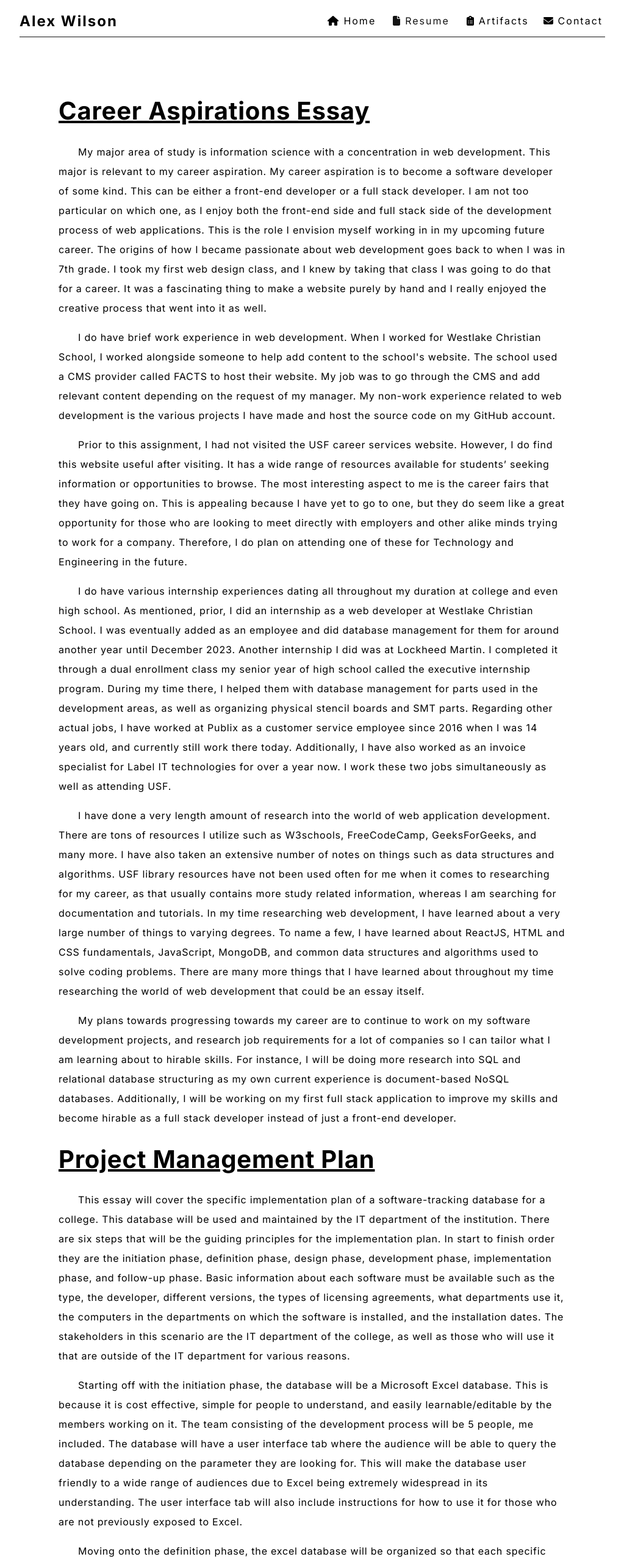
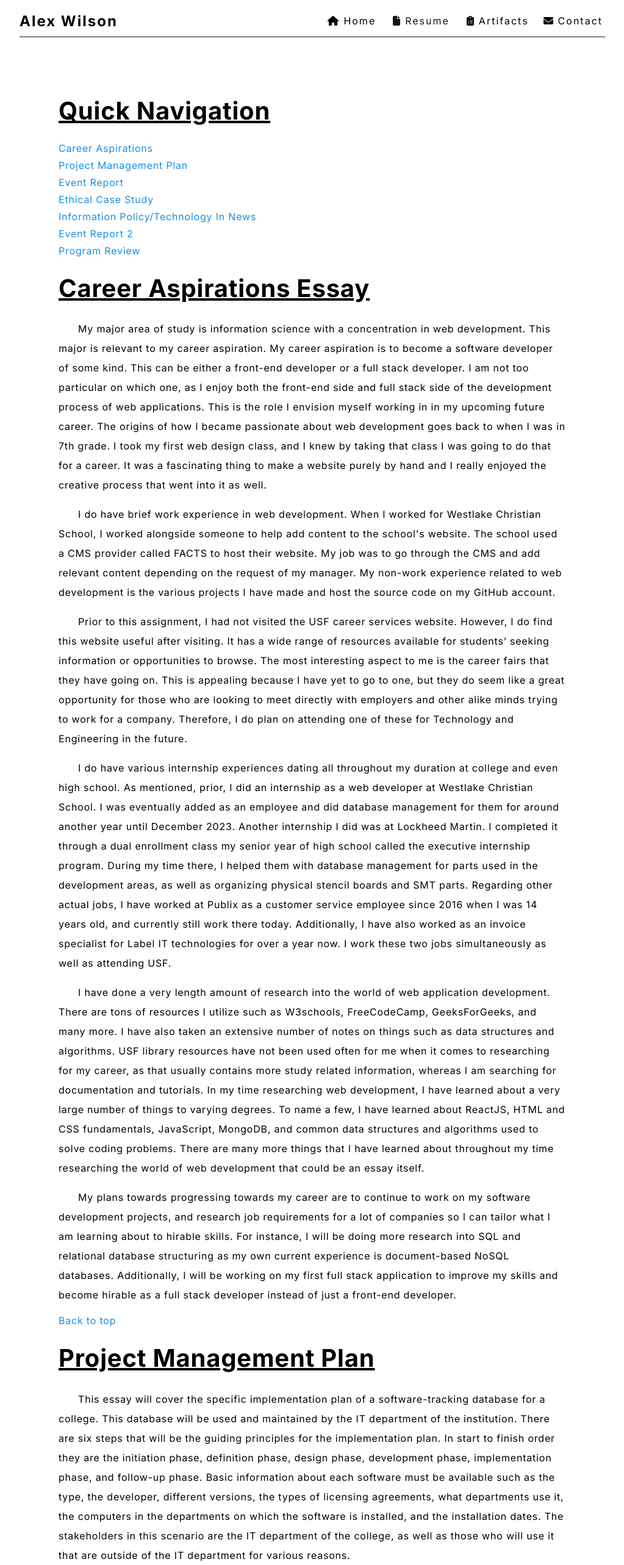
Before and after one commit to apreswilson/eportfolio, a React (Vite) app: page /artifacts in a window 1280 px wide. Shown: the top 2566 px of the page at 61% size, without its empty margins (128-1151 px from the left). Built offline with nearby package versions, Linux system fonts and the light colour scheme.

Commit message:
updates made

```diff
--- a/src/layouts/navbar/navbar.tsx
+++ b/src/layouts/navbar/navbar.tsx
@@ -29,7 +29,7 @@ export default function Navbar() {
                <FontAwesomeIcon icon={faClipboardList} />
                <p>Artifacts</p>
             </li>
-            <li onClick={() => navigate("/")}>
+            <li onClick={() => navigate("/contact")}>
                <FontAwesomeIcon icon={faEnvelope} />
                <p>Contact</p>
             </li>
--- a/src/pages/artifacts/artifacts.module.scss
+++ b/src/pages/artifacts/artifacts.module.scss
@@ -3,6 +3,27 @@
 .artifacts_main {
    h1 {
       text-decoration: underline;
+   }
+
+   .quicknav {
+      display: flex;
+      flex-direction: column;
+      gap: global.$normal-gap;
+      list-style: none;
+      margin: 0;
+      padding: 0;
+
+      &>li>a {
+         text-decoration: none;
+         color: global.$default-blue;
+      }
+   }
+
+   .back_to_top,
+   a {
+      text-decoration: none;
+      margin: 3rem 0;
+      color: global.$default-blue;
    }
 
    p {
--- a/src/pages/artifacts/artifacts.tsx
+++ b/src/pages/artifacts/artifacts.tsx
@@ -3,7 +3,17 @@ import styles from "./artifacts.module.scss";
 export default function Artifacts() {
    return (
       <main className={styles.artifacts_main}>
-         <h1>Career Aspirations Essay</h1>
+         <h1>Quick Navigation</h1>
+         <ul id="quicknav" className={styles.quicknav}>
+            <li><a href="#career-aspirations">Career Aspirations</a></li>
+            <li><a href="#project-management-plan">Project Management Plan</a></li>
+            <li><a href="#event-report-1">Event Report</a></li>
+            <li><a href="#ethical-case-study">Ethical Case Study</a></li>
+            <li><a href="#information-policy-in-news">Information Policy/Technology In News</a></li>
+            <li><a href="#event-report-2">Event Report 2</a></li>
+            <li><a href="#program-review">Program Review</a></li>
+         </ul>
+         <h1 id="career-aspirations">Career Aspirations Essay</h1>
          <p>
             My major area of study is information science with a concentration in web development. This major is relevant to my career aspiration. My career aspiration is to become a software developer of some kind. This can be either a front-end developer or a full stack developer. I am not too particular on which one, as I enjoy both the front-end side and full stack side of the development process of web applications. This is the role I envision myself working in in my upcoming future career. The origins of how I became passionate about web development goes back to when I was in 7th grade. I took my first web design class, and I knew by taking that class I was going to do that for a career. It was a fascinating thing to make a website purely by hand and I really enjoyed the creative process that went into it as well.
          </p>
@@ -22,7 +32,8 @@ export default function Artifacts() {
          <p>
             My plans towards progressing towards my career are to continue to work on my software development projects, and research job requirements for a lot of companies so I can tailor what I am learning about to hirable skills. For instance, I will be doing more research into SQL and relational database structuring as my own current experience is document-based NoSQL databases. Additionally, I will be working on my first full stack application to improve my skills and become hirable as a full stack developer instead of just a front-end developer.
          </p>
-         <h1>Project Management Plan</h1>
+         <a href="#quicknav" className={styles.back_to_top}>Back to top</a>
+         <h1 id="project-management-plan">Project Management Plan</h1>
          <p>
             This essay will cover the specific implementation plan of a software-tracking database for a college. This database will be used and maintained by the IT department of the institution. There are six steps that will be the guiding principles for the implementation plan. In start to finish order they are the initiation phase, definition phase, design phase, development phase, implementation phase, and follow-up phase. Basic information about each software must be available such as the type, the developer, different versions, the types of licensing agreements, what departments use it, the computers in the departments on which the software is installed, and the installation dates. The stakeholders in this scenario are the IT department of the college, as well as those who will use it that are outside of the IT department for various reasons.
          </p>
@@ -48,8 +59,8 @@ export default function Artifacts() {
          <p>
             In conclusion, the database implementation plan is divided into six steps, with each section laid out in specific detail as to the process of creating the database. This originates all the way from it just being an idea, to the follow-up process after the database has been developed. Since the database itself is quite simple in its architecture and actual process, it is versatile to more nuanced and specific details that this implementation plan potentially overlooks.
          </p>
-
-         <h1>Event Report</h1>
+         <a href="#quicknav" className={styles.back_to_top}>Back to top</a>
+         <h1 id="event-report-1">Event Report</h1>
          <p>
             For this event report, I watched a JSConf lecture. JSConf is an organization that hosts conferences around the world for the sole purpose of talking about JavaScript. There are currently 18 locations that JSConf is hosted. This specific conference was held in Budapest. The main speaker is a man named Kilian Valkhof, who has over 20 years of experience in making web applications. I attended this conference via YouTube on October 1, 2024. The duration of the lecture is 33 minutes and 50 seconds. The main point of the lecture is to discuss the ways developers can go about doing something they would normally perform in JavaScript, but instead doing it in CSS and HTML.
          </p>
@@ -68,10 +79,10 @@ export default function Artifacts() {
          <p>
             This JSConf event was quite insightful in teaching ways to utilize the power of raw HTML, CSS, and the browser to do things that many would think could only be done in JavaScript. The methods discussed in the lecture will help save tons of time for specific feature implementations to be made to my web applications. Overall, I found this lecture to be very educational and give me a new perspective on trying to see if it is possible to implement a feature in raw HTML and CSS before going straight to JavaScript.
          </p>
-         <p>
-            <a href="https://www.youtube.com/watch?v=IP_rtWEMR0o">View Event</a>
-         </p>
-         <h1>Ethical Case Study Analysis</h1>
+         <a href="https://www.youtube.com/watch?v=IP_rtWEMR0o">View Event</a>
+         <br />
+         <a href="#quicknav" className={styles.back_to_top}>Back to top</a>
+         <h1 id="ethical-case-study">Ethical Case Study Analysis</h1>
          <p>
             The Internet of Things (IoT) are electronic devices that can connect to the Internet in some way. These devices can range from apple watches to speakers. Often associated with the label of “smart” technology. The IoT continues to grow increasingly ubiquitous as developments are made in the field of technology very regularly. Additionally, companies seek to capitalize on making as many IoT related products as possible. Millions of households across the US have various IoT devices that are incorporated into their daily life. Is this entirely a good thing though? For example, having more things tracking data relating to you means that hackers can obtain more information on you if you are a victim of a cybercrime. The following essay will address some valid concerns that come with having a wide range of IoT devices in your home, and possibly provide a new perspective to consider when choosing to increase the quantity of IoT devices incorporated into your daily life.
          </p>
@@ -87,7 +98,8 @@ export default function Artifacts() {
          <p>
             In conclusion, the degree of IoT you choose to have in your home is determined by your tolerance for things such as potential surveillance, and increased avenues of being attacked. However, when thought about critically, and considering the recommendations discussed in this essay, these potential concerns can be mitigated. It is ideal to have a foundational understanding of your preferences and boundaries of IoT’s involvement in your life as the number of devices that are created continue to grow, and the number of homes that contain them also increase.
          </p>
-         <h1>Information Policy/Technology in the News</h1>
+         <a href="#quicknav" className={styles.back_to_top}>Back to top</a>
+         <h1 id="information-policy-in-news">Information Policy/Technology in the News</h1>
          <p>
             The information policy topic this essay will be covering is ACM’s statement regarding responsible algorithmic systems. For better understanding, algorithmic systems usually are something built with an artificial intelligence (AI) foundation underneath it. For example, a Tesla’s self-driving mode would be considered an algorithmic system as it uses AI in its decision-making process. The statement covers how organizations making these types of systems place high emphasis on setting up protocol for how decisions by the system are made, considering things such as the rights of individuals. I believe that ACM hits the nail on the head in that algorithmic systems need to consider certain things that humans consider when decision making. Otherwise, it can lead to a public outrage against algorithmic systems being integrated into the public, as they will claim that they do not think that the systems do not make decisions in a morally correct manner.
          </p>
@@ -103,7 +115,8 @@ export default function Artifacts() {
          <p>
             Algorithmic systems and AI have been on a monstrous rise in popularity across the recent years, however this does come with some drawbacks. For one, it has been difficult for adequate legislation to be passed to establish guidelines or principles for developers of these systems to adhere to. However, there are solutions that are on the horizon, and a growing number of guidelines from reputable sources and official legislation is being passed around the country to help address the issue presented by algorithmic systems being potentially irresponsible in their decision making. As time continues, a greater number of resources and guidelines will be put in place either through literature or legality for developers to follow when it comes to making responsible algorithmic systems that make moral and logical decisions.
          </p>
-         <h1>Event Report 2</h1>
+         <a href="#quicknav" className={styles.back_to_top}>Back to top</a>
+         <h1 id="event-report-2">Event Report 2</h1>
          <p>
             For this event report, I once again decided to attend a JSConf event. This one is discussing what new features are coming to JavaScript. The speaker is Nicolo Ribaudo, an employee at Igalia and TC39 delegate, created the Babel compiler and has worked on several proposals made to JavaScript in the past. This conference was held in Budapest from June 26th – 28th 2024. This essay will go over summarizing the different features that could be coming to JavaScript discussed by Nicolo.
          </p>
@@ -123,6 +136,22 @@ export default function Artifacts() {
             Overall, this conference has shown me things to look forward to that are coming to JavaScript. I regularly use JavaScript myself as I am a software developer, so this lecture I was particularly passionate about. The one that stuck out to me the most was the groupBy method, as it is a large quality of life improvement to save lines of code spent prior to the methods existence trying to achieve the same outcome.
          </p>
          <a href="https://www.youtube.com/watch?v=tKHdASf_OOI">View Event</a>
+         <br />
+         <a href="#quicknav" className={styles.back_to_top}>Back to top</a>
+         <h1 id="program-review">Program Review</h1>
+         <p>
+            For this assignment I will be discussing upper-level courses that I have completed or am currently completing and their relevance to my future career aspirations. The list of courses that will be discussed in this essay include LIS 3261 Intro to Information Science, LIS 3353 IT Concepts/Info Professionals, LIS 4414 Information Policy and Ethics, LIS 4204 Information Behaviors, LIS 4934 BSIS Senior Capstone, LIS 3361 WWW Page Design/Management, LIS 4482 Networks & Communication, LIS 3352 Interaction Design, LIS 3783 Information Architecture.
+         </p>
+         <p>
+            Starting with LIS 3261 Intro to Information Science, this class helped me establish a foundation for what information science is and how it applies to the real world. This helped me to better understand the framework of information science and apply it to my software development process. LIS 3353 IT Concepts/Info Professionals was another foundational class that covers things such as programming basics, networks, the Internet, and emerging technologies. I found this class useful as it taught me terminology that I still use to this day. LIS 4414 Information Policy and Ethics discusses issues related to cybersecurity and technology development as used in the world today. This class was great because I was unaware how much consideration must be put into policy when it comes to working among organizations. LIS 4402 Information Behaviors was a class that explained the way people behave when it comes to seeking, consuming, and applying information in their lives. I found this class helpful as it helped me to analyze my own approach to my behaviors regarding information seeking and adjust them to a more well thought out approach.
+         </p>
+         <p>
+            LIS 4934 BSIS Senior Capstone has been a great class so far as I have gotten to perform research projects and essays related to my career. This is great because it is nice to have a class that allows you to tailor your research and writing assignments to exactly what you are looking for in a career. LIS 3361 WWW Page Design/Management was a class that covered the basics of making and deploying a website to the web via an FTP program FileZilla. This class was a nice refresher on HTML/CSS, and I gained a better understanding of FTP. LIS 4482 Networks & Communication is a class that covers things such as the TCP/IP Protocol Suite. This class has been great in informing me about network architecture and how things are transferred across the network. LIS 3352 Interaction Design was a class that focused on the importance of user experience when it comes to designing products. This class has been useful for helping me to consider the things that go into making effective UI/UX when it comes to making web applications. Finally, LIS 3783 Information Architecture teaches you the importance of the way information is structured on things such as websites. This has been great in helping me consider the general architecture I want to use when it comes to making website pages.
+         </p>
+         <p>
+            This assignment I was able to cover my higher-level courses that I think have helped me a lot. From each of these classes, I have gained new experiences and knowledge that will shape how I approach my career going forward. They have also helped me build a foundational knowledge that will allow me to have a strong start as I enter the workforce as a college graduate.
+         </p>
+         <a href="#quicknav" className={styles.back_to_top}>Back to top</a>
       </main>
    )
 }
```
Also changed, not shown: src/main.tsx (+9 -0 lines), src/pages/contact/contact.tsx (added, +9 -0 lines), src/pages/contact/contact.module.scss (added).
